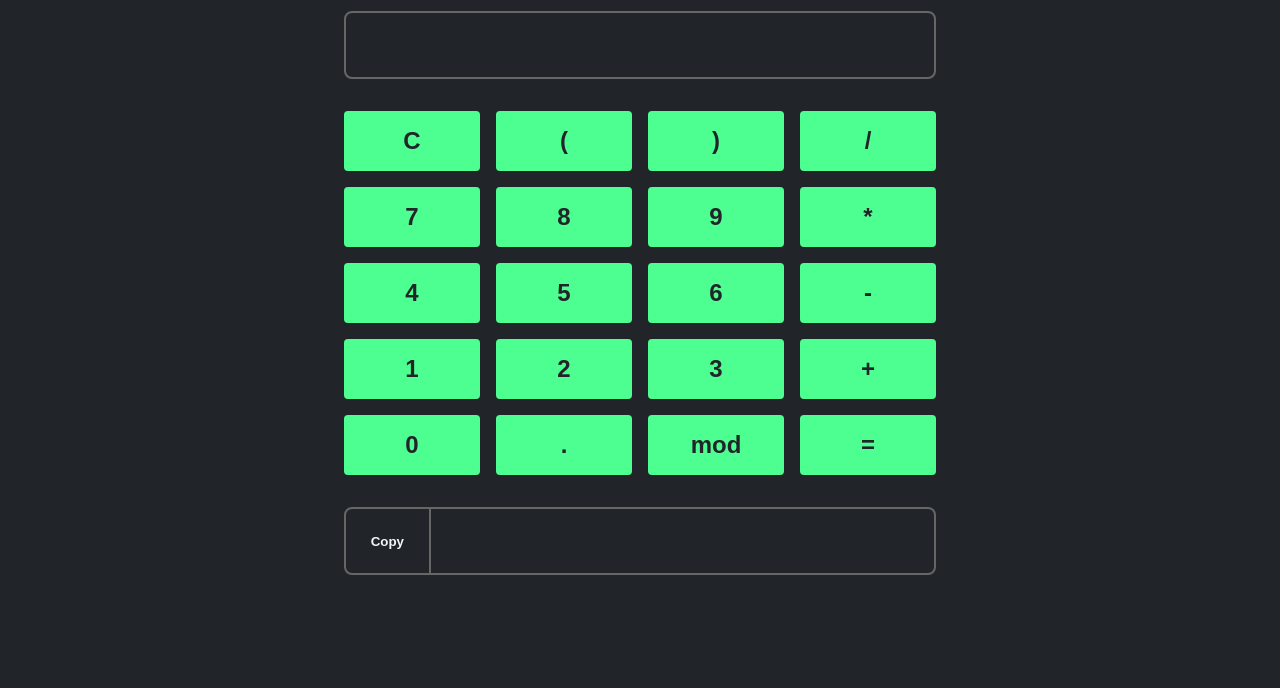
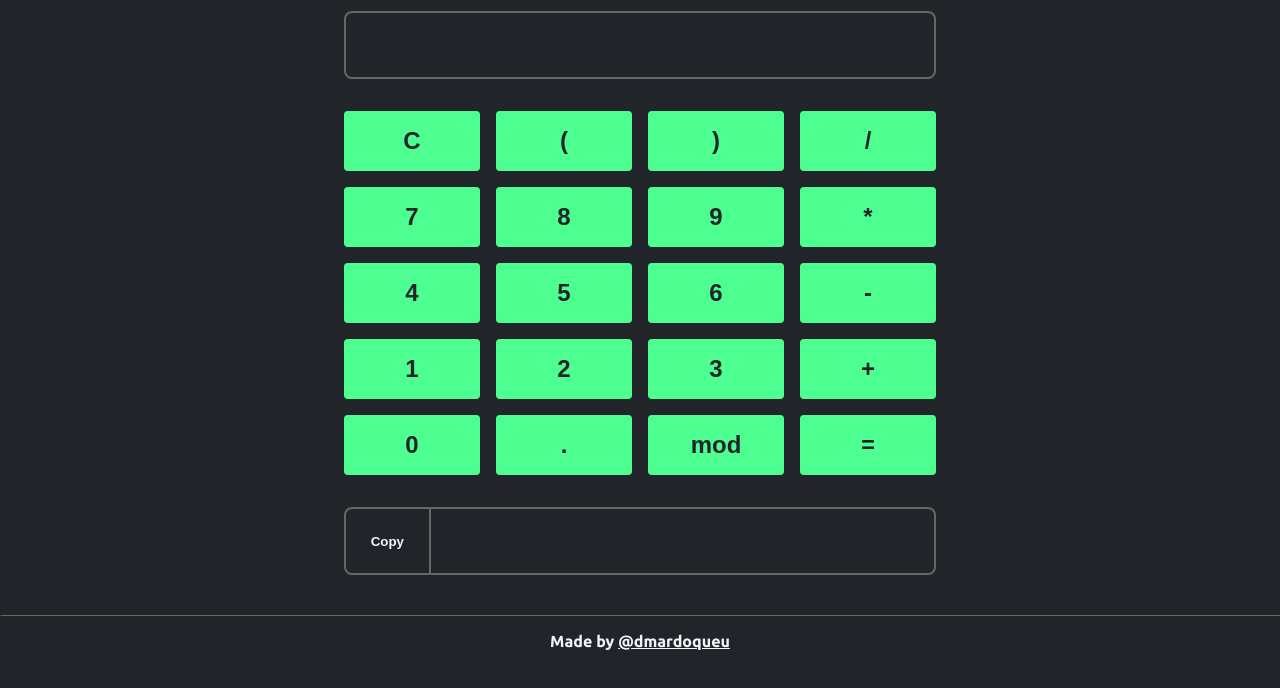
Before and after one commit to dmardoqueu/calculadora, a plain HTML site: page index.html in a window 1280 px wide. Shown: the part 90-778 px from the top of the page. Drawn offline with Linux system fonts and the light colour scheme.

Commit message:
adicionando footer

```diff
--- a/index.html
+++ b/index.html
@@ -49,4 +49,10 @@
     </main>
 </body>
 
+<hr>
+
+<footer id="footer">
+    <p>Made by <a href="http://github.com/dmardoqueu">@dmardoqueu</a></p>
+</footer>
+
 </html>
--- a/style.css
+++ b/style.css
@@ -118,3 +118,21 @@
     border-color: var(--primary-color) !important;
     color: var(--primary-color) !important;
   }
+
+  #footer {
+    font-family: "Ubuntu", sans-serif;
+    font-weight: bold;
+    text-align: center;
+    color: var(--font-color);
+    padding-top: 1rem;
+    padding-bottom: 1rem;
+  }
+
+hr {
+  border-color: var(--border-color);
+  border-width: 0.01rem; border-top-width: 0px;
+}
+
+#footer a {
+  color: var(--font-color);
+}
```
